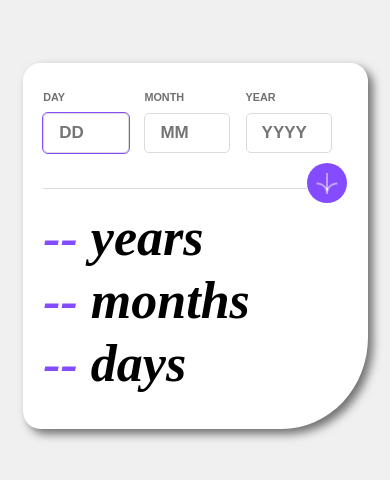
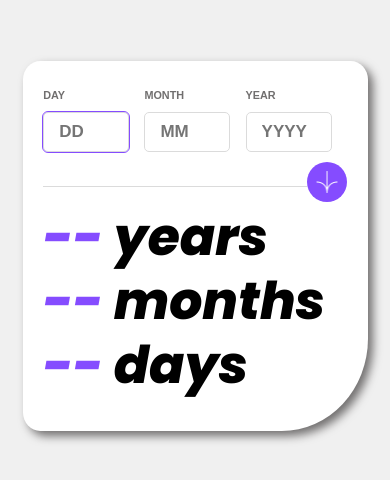
Before and after one commit to AbiodunOlaoluwa/Age-Calculator-App, a plain HTML site: page index.html in a window 390 px wide. Shown: the part 176-656 px from the top of the page. Drawn offline with Linux system fonts and the light colour scheme.

Commit message:
i think i fixed the fonts thing and worked on the responsiveness a bit too

```diff
--- a/index.css
+++ b/index.css
@@ -1,8 +1,14 @@
-@media only screen and (max-width: 1440px) {
+@import url('https://fonts.googleapis.com/css2?family=Poppins:ital,wght@0,100;0,200;0,300;0,400;0,500;0,600;0,700;0,800;0,900;1,100;1,200;1,300;1,400;1,500;1,600;1,700;1,800;1,900&display=swap');
+@font-face {
+    font-family: 'Poppins';
+    src: url("https://fonts.google.com/specimen/Poppins");
+}
+
+@media only screen and (max-width: 900px) {
     * {
         box-sizing: border-box;
         font-size: 13px;
-        font-family: poppins;
+        font-family: 'Poppins', Arial, Helvetica, sans-serif;
     }
     body {
             background-color: hsl(0, 0%, 94%);
@@ -142,11 +148,11 @@
 }
 
 
-@media only screen and (min-width: 1440px) {
+@media only screen and (min-width: 900px) {
     * {
         box-sizing: border-box;
         font-size: 32px;
-        font-family: poppins;
+        font-family: 'Poppins';
     }
     body {
         background-color: hsl(0, 0%, 94%);
```
